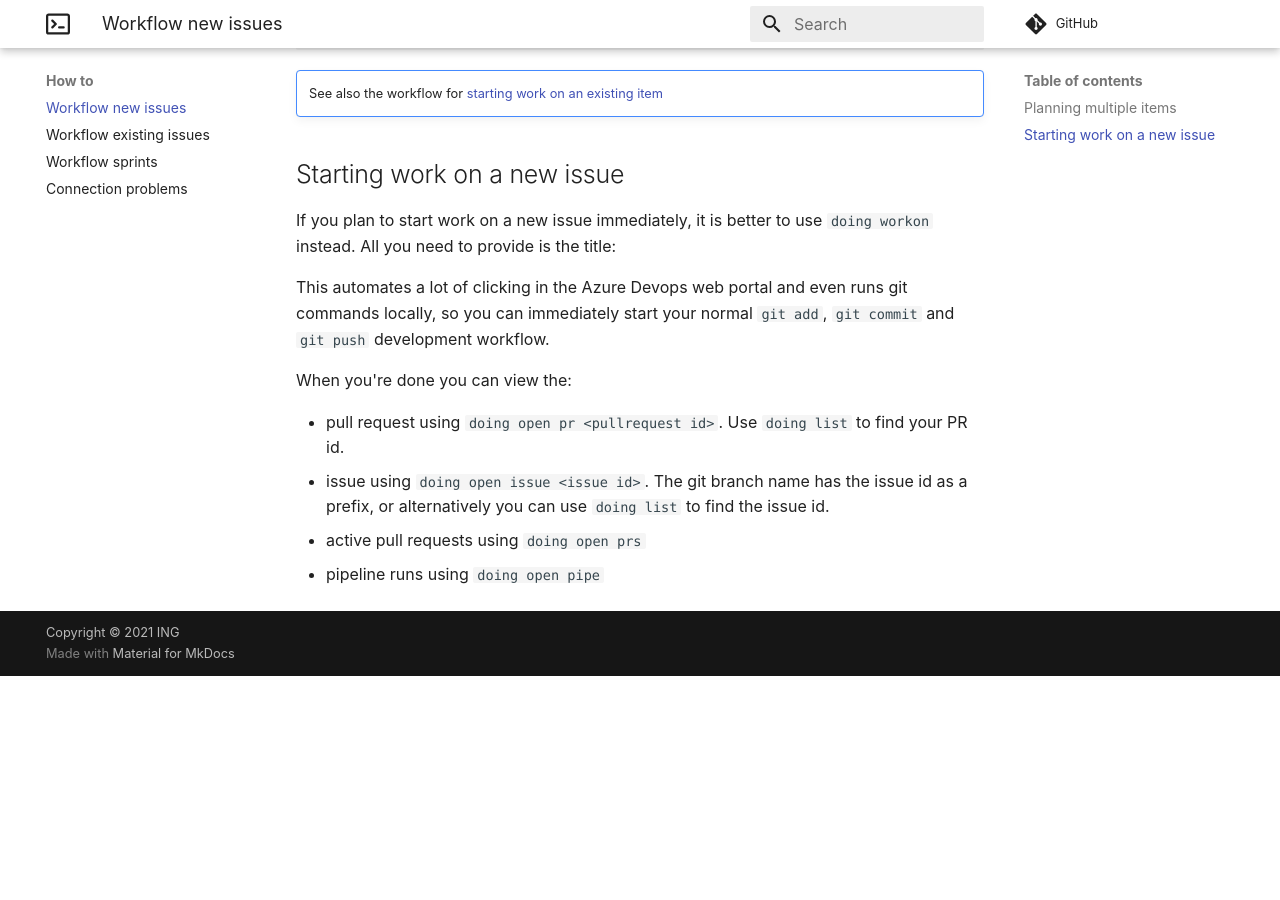
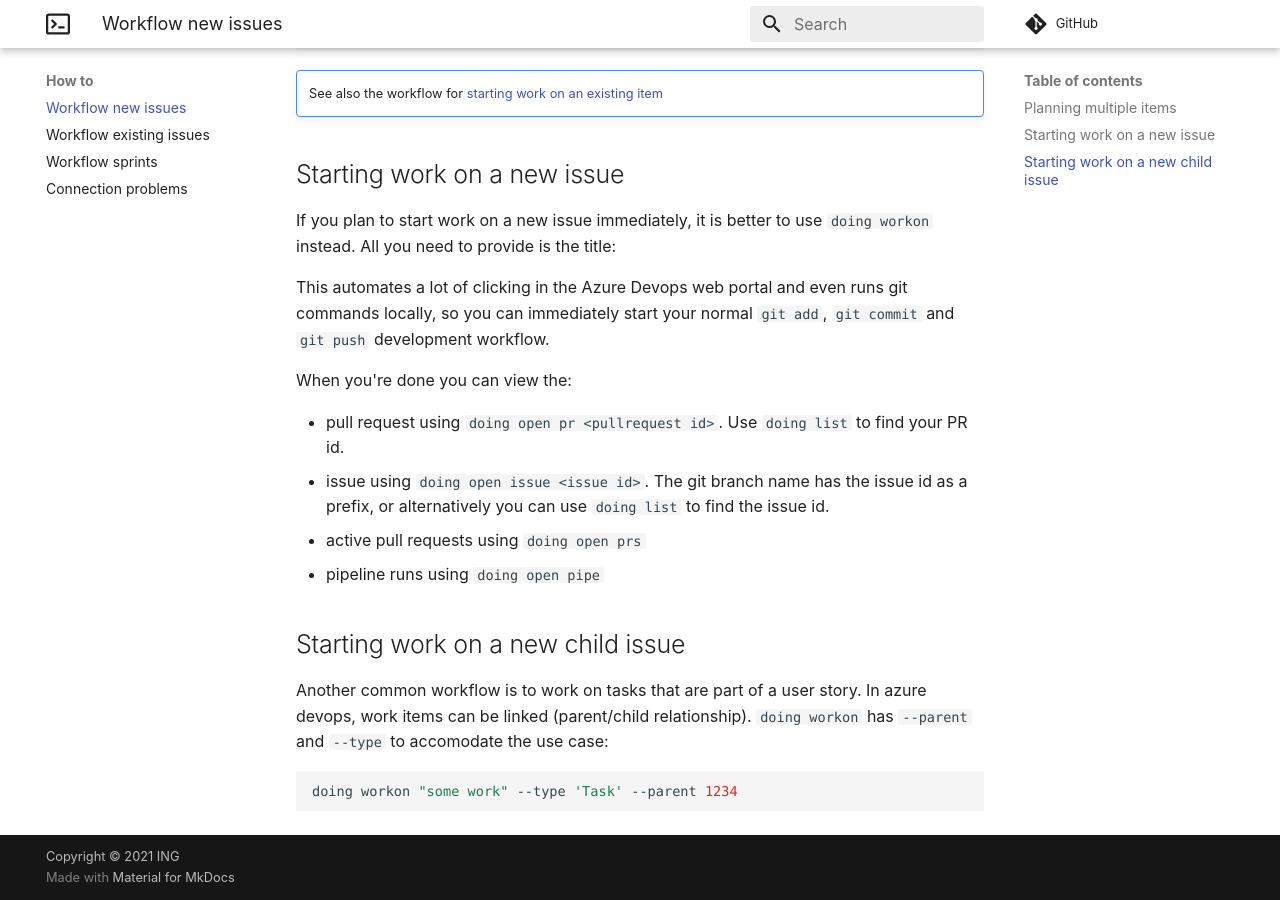
Before and after one commit to ing-bank/doing-cli, an MkDocs documentation site: the page built from docs/howto/workflow_new_item.md, in a window 1280 px wide and 900 px high, scrolled down 615 px. Built offline with MkDocs 1.6.1 and Material for MkDocs 9.7.7, drawn with Linux system fonts in a browser that asks for light colours; comment, search, counter and statistics services are not loaded; before the commit the page ends 1291 px from its top, so only the background shows below that.

Commit message:
Add --parent to 'doing workon' command

````diff
--- a/docs/howto/workflow_new_item.md
+++ b/docs/howto/workflow_new_item.md
@@ -55,3 +55,11 @@ When you're done you can view the:
 - issue using `doing open issue <issue id>`. The git branch name has the issue id as a prefix, or alternatively you can use `doing list` to find the issue id.
 - active pull requests using `doing open prs`
 - pipeline runs using `doing open pipe`
+
+## Starting work on a new child issue
+
+Another common workflow is to work on tasks that are part of a user story. In azure devops, work items can be linked (parent/child relationship). `doing workon` has `--parent` and `--type` to accomodate the use case:
+
+```shell
+doing workon "some work" --type 'Task' --parent 1234
+```
````
Also changed, not shown: 1 other file.
